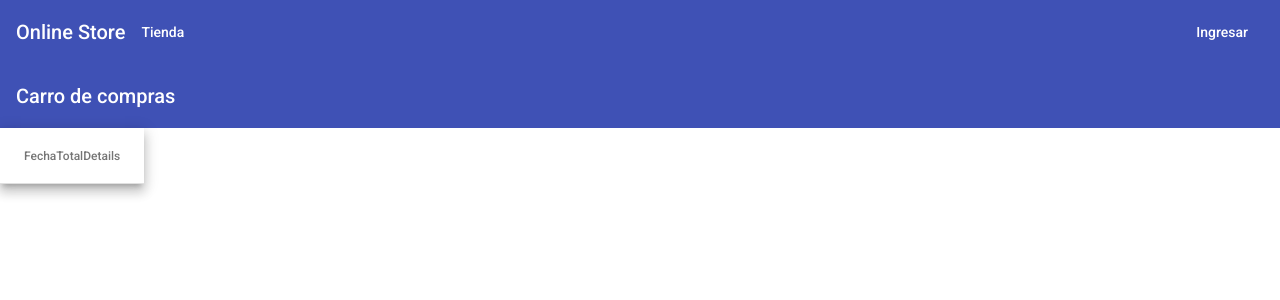
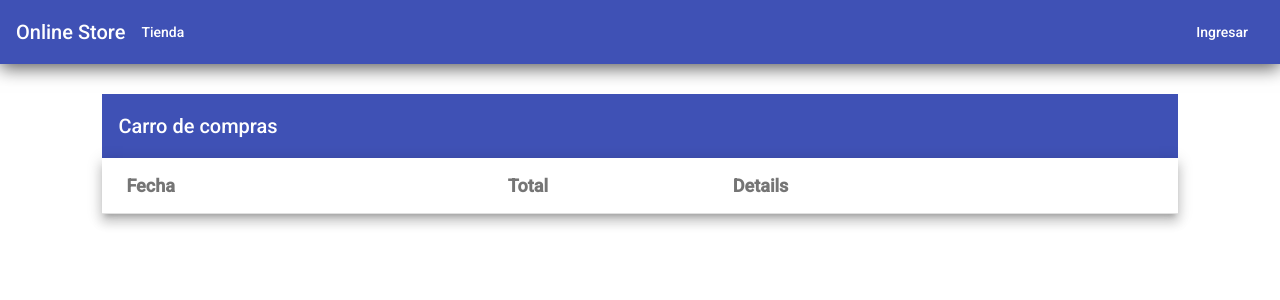
Before and after one commit to rodriguez-luis/frontend, an Angular app: page /myorders in a window 1280 px wide. Shown: the top 300 px of the page. Built offline with nearby package versions, Linux system fonts and the light colour scheme; no server answers.

Commit message:
add order component style

```diff
--- a/src/app/my-orders/my-orders.component.css
+++ b/src/app/my-orders/my-orders.component.css
@@ -0,0 +1,31 @@
+.contenedor{
+    padding: 30px 8%;
+}
+table {
+    width: 100%;
+}
+.mat-elevation-z8 {
+    font-size: xx-large;
+}
+button.check{
+    height: 70%;
+    background-color:green;
+}
+button.check:hover{
+    background-color: darkgreen;
+}
+.example-spacer {
+    flex: 1 1 auto;
+}
+th{
+    font-size: large;
+    font-weight: 800;
+}
+td{
+    font-size: medium;
+    font-weight: 600;
+}
+img{
+    max-width: 350px;
+    max-height: 250px;
+}
```
